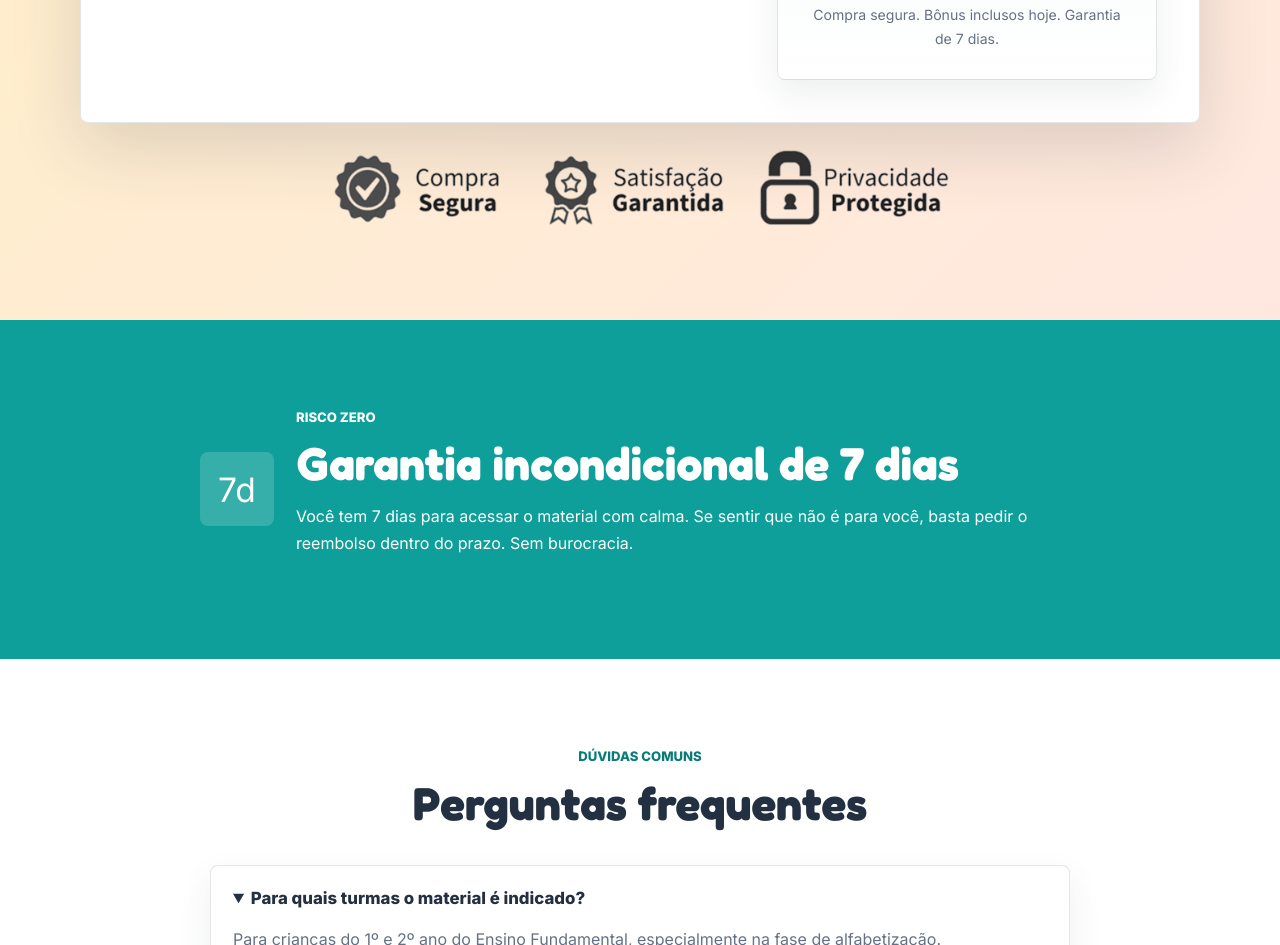
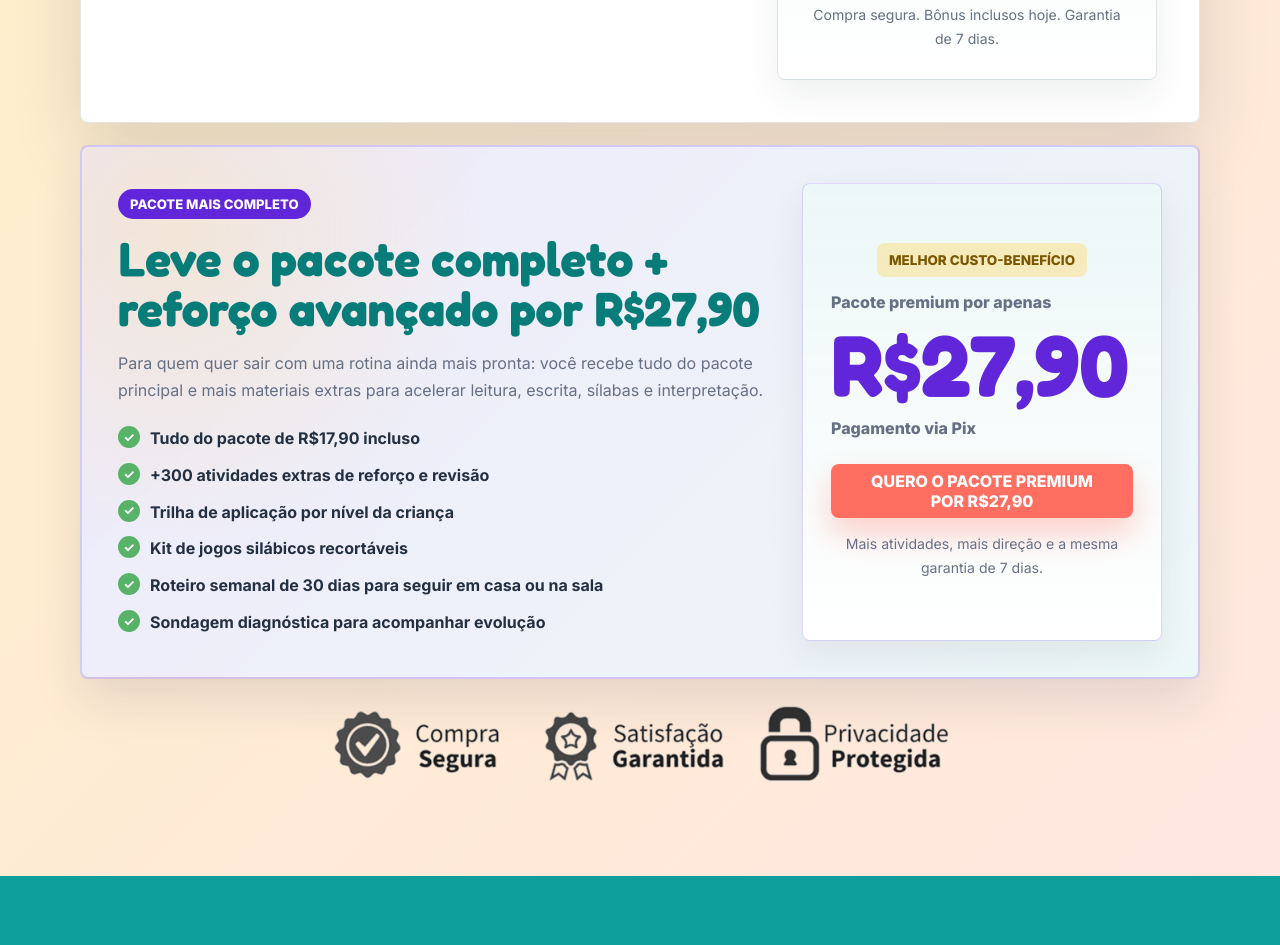
Before and after one commit to diogogapski/diogomilatividades1000, a website: page public/index.html in a window 1280 px wide. Shown: the part 10094-11039 px from the top of the page. Drawn offline with Linux system fonts and the light colour scheme.

Commit message:
Add premium checkout package

```diff
--- a/public/index.html
+++ b/public/index.html
@@ -416,6 +416,34 @@
               <p class="microcopy">Compra segura. Bônus inclusos hoje. Garantia de 7 dias.</p>
             </div>
           </div>
+
+          <div class="premium-offer" aria-labelledby="premium-offer-title">
+            <div class="premium-copy">
+              <p class="premium-badge">Pacote mais completo</p>
+              <h3 id="premium-offer-title">Leve o pacote completo + reforço avançado por R$27,90</h3>
+              <p>
+                Para quem quer sair com uma rotina ainda mais pronta: você recebe tudo do pacote principal e mais
+                materiais extras para acelerar leitura, escrita, sílabas e interpretação.
+              </p>
+              <ul class="offer-list premium-list">
+                <li>Tudo do pacote de R$17,90 incluso</li>
+                <li>+300 atividades extras de reforço e revisão</li>
+                <li>Trilha de aplicação por nível da criança</li>
+                <li>Kit de jogos silábicos recortáveis</li>
+                <li>Roteiro semanal de 30 dias para seguir em casa ou na sala</li>
+                <li>Sondagem diagnóstica para acompanhar evolução</li>
+              </ul>
+            </div>
+
+            <div class="price-card premium-price-card">
+              <p class="offer-alert">Melhor custo-benefício</p>
+              <p class="anchor-price">Pacote premium por apenas</p>
+              <p class="price">R$27,90</p>
+              <p class="payment">Pagamento via Pix</p>
+              <a class="button button-primary button-wide" href="/checkout?plan=premium">QUERO O PACOTE PREMIUM POR R$27,90</a>
+              <p class="microcopy">Mais atividades, mais direção e a mesma garantia de 7 dias.</p>
+            </div>
+          </div>
           <img class="security-seal security-seal-wide" src="assets/security/compra-segura.png" alt="Compra protegida e pagamento seguro" />
         </div>
       </section>
--- a/public/styles.css
+++ b/public/styles.css
@@ -1063,6 +1063,67 @@ p {
   padding: 8px 0;
 }
 
+.premium-offer {
+  display: grid;
+  grid-template-columns: 1fr 360px;
+  gap: 24px;
+  align-items: stretch;
+  margin-top: 22px;
+  padding: clamp(22px, 4vw, 36px);
+  border: 2px solid rgba(97, 38, 217, 0.2);
+  border-radius: var(--radius);
+  background:
+    radial-gradient(circle at 8% 16%, rgba(255, 210, 87, 0.22), transparent 28%),
+    linear-gradient(135deg, rgba(97, 38, 217, 0.1), rgba(15, 159, 154, 0.08)),
+    #fff;
+  box-shadow: 0 22px 50px rgba(35, 48, 65, 0.12);
+}
+
+.premium-copy {
+  padding: 6px 0;
+}
+
+.premium-badge {
+  display: inline-flex;
+  min-height: 30px;
+  align-items: center;
+  margin: 0 0 14px;
+  padding: 0 12px;
+  border-radius: 999px;
+  background: #6126d9;
+  color: #fff;
+  font-size: 0.82rem;
+  font-weight: 900;
+  text-transform: uppercase;
+}
+
+.premium-copy h3 {
+  margin-bottom: 14px;
+  color: var(--teal-dark);
+  font-size: clamp(1.8rem, 4vw, 3rem);
+  line-height: 1.05;
+}
+
+.premium-copy p:not(.premium-badge) {
+  max-width: 720px;
+  color: var(--muted);
+}
+
+.premium-list {
+  margin-top: 22px;
+}
+
+.premium-price-card {
+  border: 1px solid rgba(97, 38, 217, 0.18);
+  background:
+    linear-gradient(180deg, rgba(97, 38, 217, 0.1), rgba(255, 255, 255, 0)),
+    #fff;
+}
+
+.premium-price-card .price {
+  color: #6126d9;
+}
+
 .price-card {
   padding: 28px;
   display: flex;
@@ -1850,6 +1911,7 @@ p {
   .reverse,
   .belief-layout,
   .offer-box,
+  .premium-offer,
   .guarantee-box {
     grid-template-columns: 1fr;
   }
@@ -1895,6 +1957,11 @@ p {
     max-width: 480px;
   }
 
+  .premium-price-card {
+    width: min(480px, 100%);
+    margin: 0 auto;
+  }
+
   .checkout-layout {
     grid-template-columns: 1fr;
     align-items: start;
@@ -2054,6 +2121,14 @@ p {
 
   .how-security {
     width: min(300px, 92%);
+  }
+
+  .premium-offer {
+    padding: 20px;
+  }
+
+  .premium-copy h3 {
+    font-size: 1.72rem;
   }
 
   .image-frame,
```
Also changed, not shown: api/checkout.js (+12 -1 lines), netlify/functions/checkout.js (+12 -1 lines), public/checkout.js (+45 -5 lines), server.js (+13 -1 lines).
